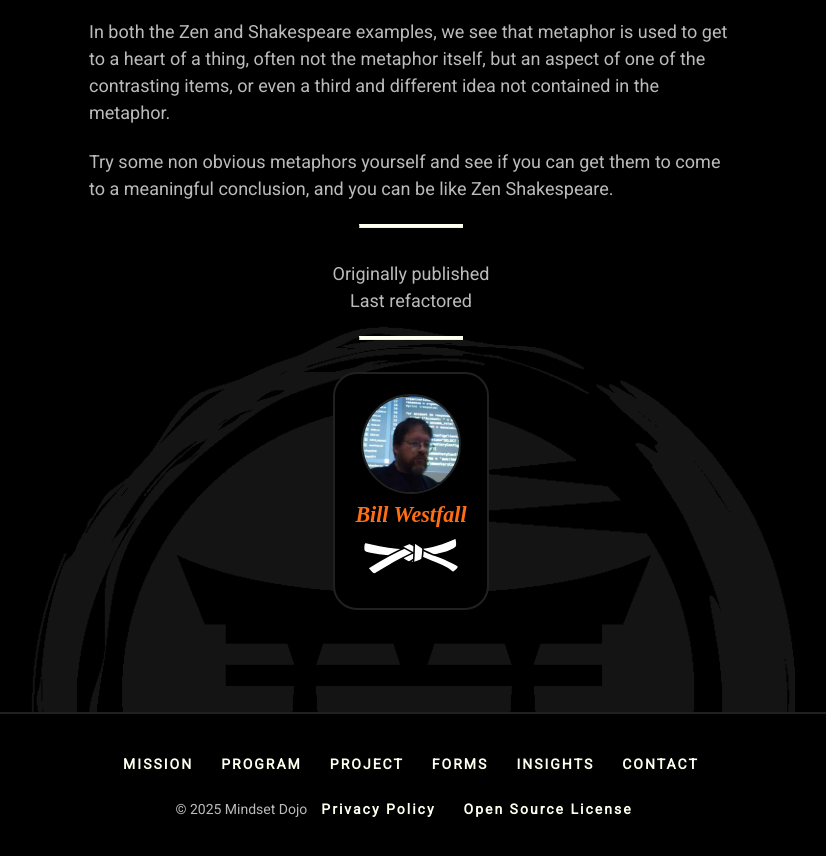
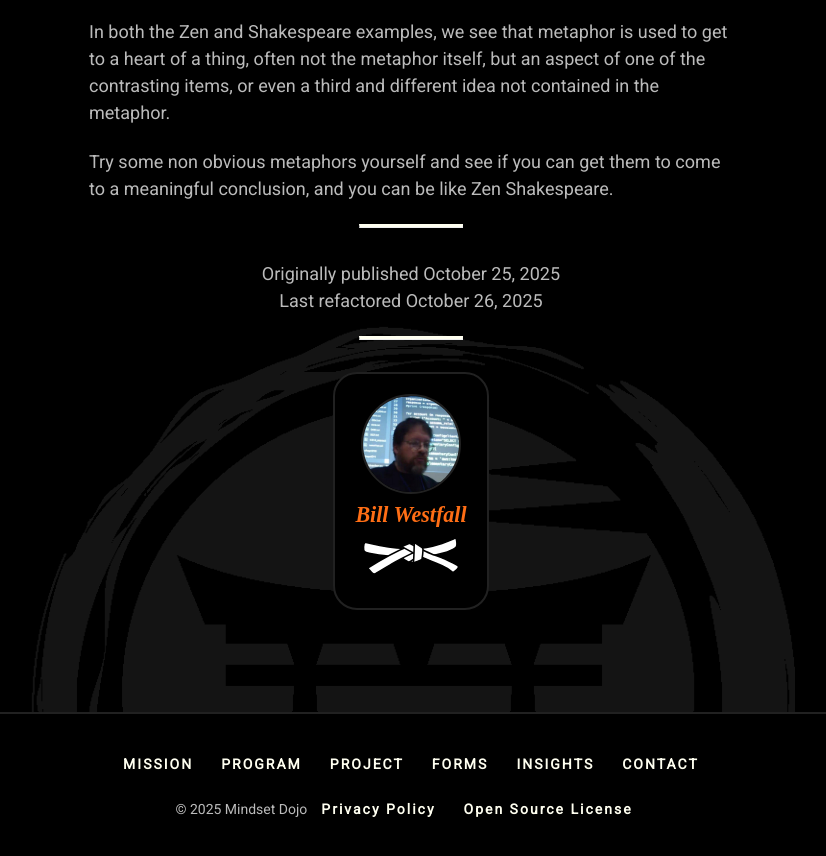
Before and after one commit to mindset-dojo/mindset-dojo.github.io, a Jekyll site: the page built from _insights/2025-10-25-shakespeare-and-metaphor.md, in a window 1280 px wide and 900 px high, scrolled down 1325 px. Shown: the top 856 px of the window, without its empty margins (229-1055 px from the left). Built offline with Jekyll 4.4.1, drawn with Linux system fonts in a browser that asks for light colours; some web fonts are replaced.

Commit message:
refactor(insights + forms): date into published_date for insights, add refactored_date to insights, and correct refactored_date for one of the forms.

```diff
--- a/_insights/2025-10-25-shakespeare-and-metaphor.md
+++ b/_insights/2025-10-25-shakespeare-and-metaphor.md
@@ -2,7 +2,8 @@
 layout: post
 title: "Metaphor in Shakepeare and Zen"
 title_mark: Demonstration
-date: 2025-10-25
+published_date: 2025-10-25
+refactored_date: 2025-10-26
 authors:
   - bill-westfall
 forms:
```
Also changed, not shown: _forms/integration-under-fire.md (+1 -1 lines), _insights/2025-10-25-immunity-from-emotional-exploitation.md (+2 -1 lines).
